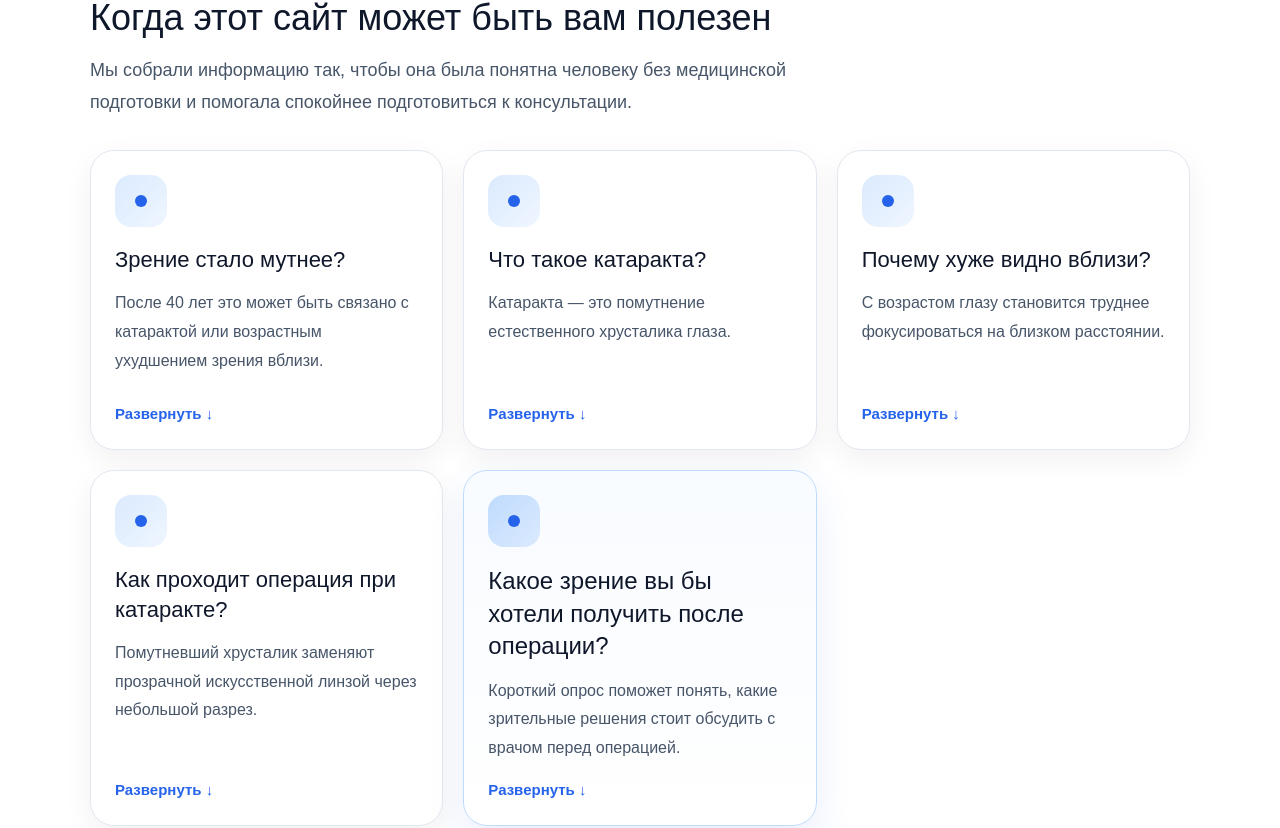
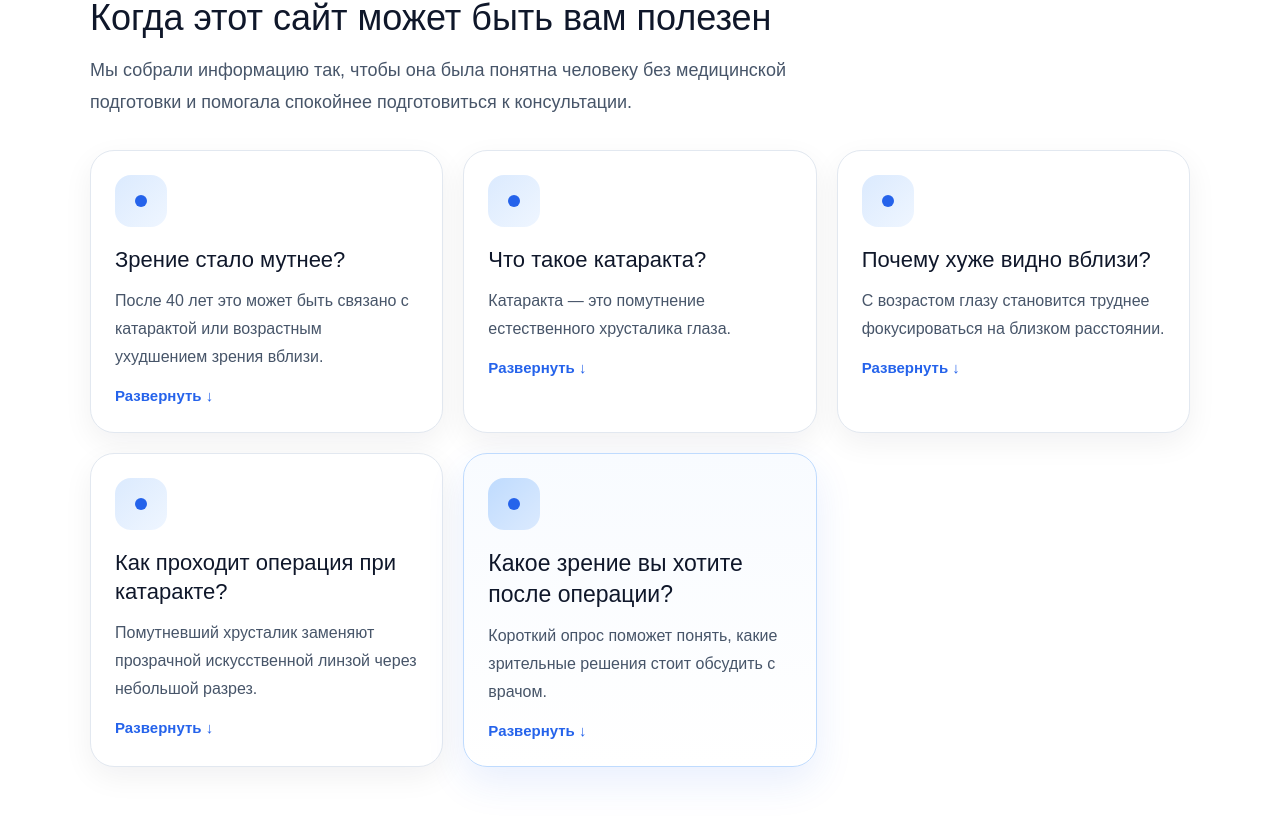
Before and after one commit to Amidro/moiglaza, a Next.js app: page /ru in a window 1280 px wide. Shown: the part 742-1570 px from the top of the page. Built offline with nearby package versions, Linux system fonts and the light colour scheme.

Commit message:
Update page.tsx
Опять стили

```diff
--- a/app/ru/page.tsx
+++ b/app/ru/page.tsx
@@ -43,9 +43,9 @@ const cards = [
     accent: false
   },
   {
-    title: "Какое зрение вы бы хотели получить после операции?",
+    title: "Какое зрение вы хотите после операции?",
     preview:
-      "Короткий опрос поможет понять, какие зрительные решения стоит обсудить с врачом перед операцией.",
+      "Короткий опрос поможет понять, какие зрительные решения стоит обсудить с врачом.",
     expanded:
       "Ответьте на несколько простых вопросов о вашем образе жизни, зрительных привычках и ожиданиях. В результате вы увидите, какие технологии полезно знать перед консультацией — например, монофокальные ИОЛ, EDOF или трифокальные решения.",
     linkText: "Пройти короткий опрос →",
@@ -215,17 +215,13 @@ export default function Page() {
                     boxShadow: item.accent
                       ? "0 16px 38px rgba(37,99,235,0.10)"
                       : "0 10px 30px rgba(15,23,42,0.06)",
-                    height: "100%"
+                    minHeight: 230
                   }}
                 >
                   <summary
                     style={{
                       listStyle: "none",
-                      cursor: "pointer",
-                      display: "flex",
-                      flexDirection: "column",
-                      height: "100%",
-                      minHeight: 250
+                      cursor: "pointer"
                     }}
                   >
                     <div
@@ -254,10 +250,10 @@ export default function Page() {
 
                     <h3
                       style={{
-                        fontSize: item.accent ? 24 : 22,
+                        fontSize: item.accent ? 23 : 22,
                         lineHeight: 1.35,
                         color: "#0f172a",
-                        margin: "0 0 14px"
+                        margin: "0 0 12px"
                       }}
                     >
                       {item.title}
@@ -265,9 +261,9 @@ export default function Page() {
 
                     <p
                       style={{
-                        margin: 0,
+                        margin: "0 0 14px",
                         color: "#475569",
-                        lineHeight: 1.8,
+                        lineHeight: 1.75,
                         fontSize: 16
                       }}
                     >
@@ -276,8 +272,6 @@ export default function Page() {
 
                     <div
                       style={{
-                        marginTop: "auto",
-                        paddingTop: 16,
                         color: "#2563eb",
                         fontWeight: 700,
                         fontSize: 15
```
